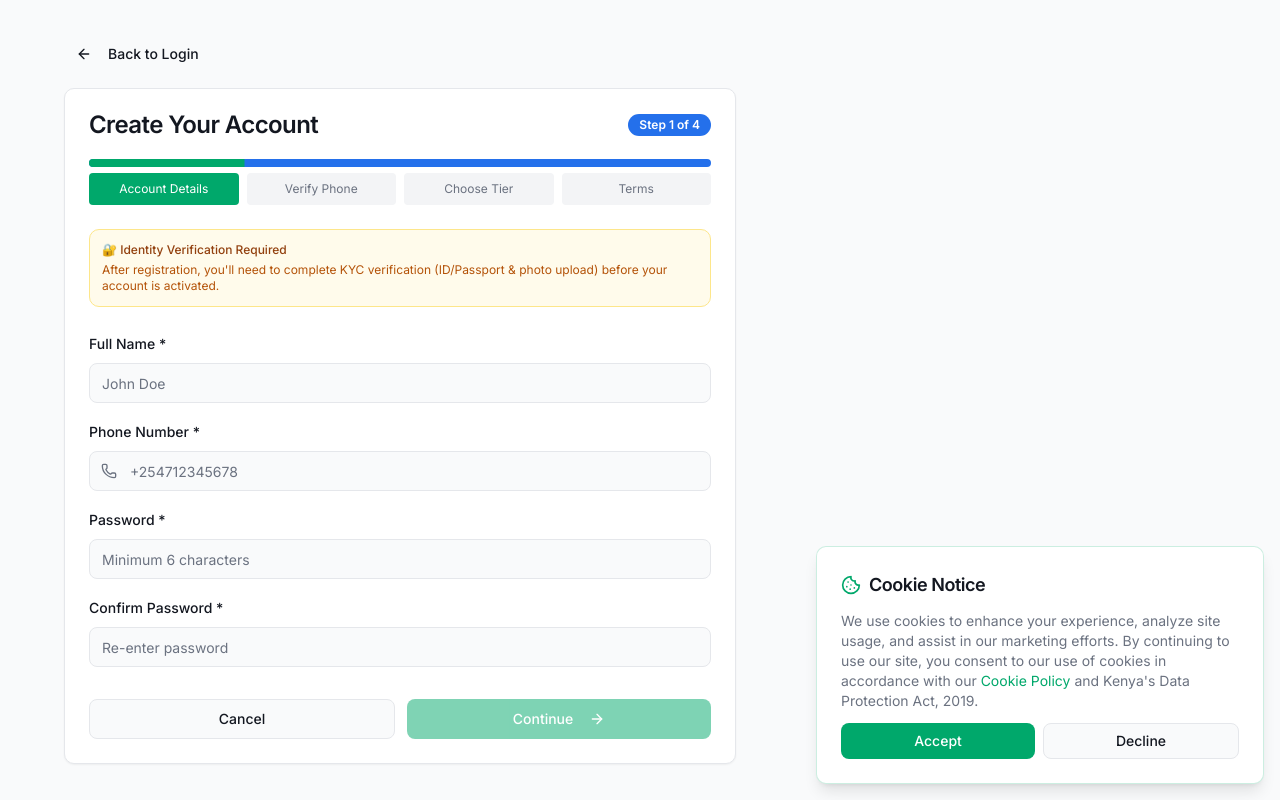
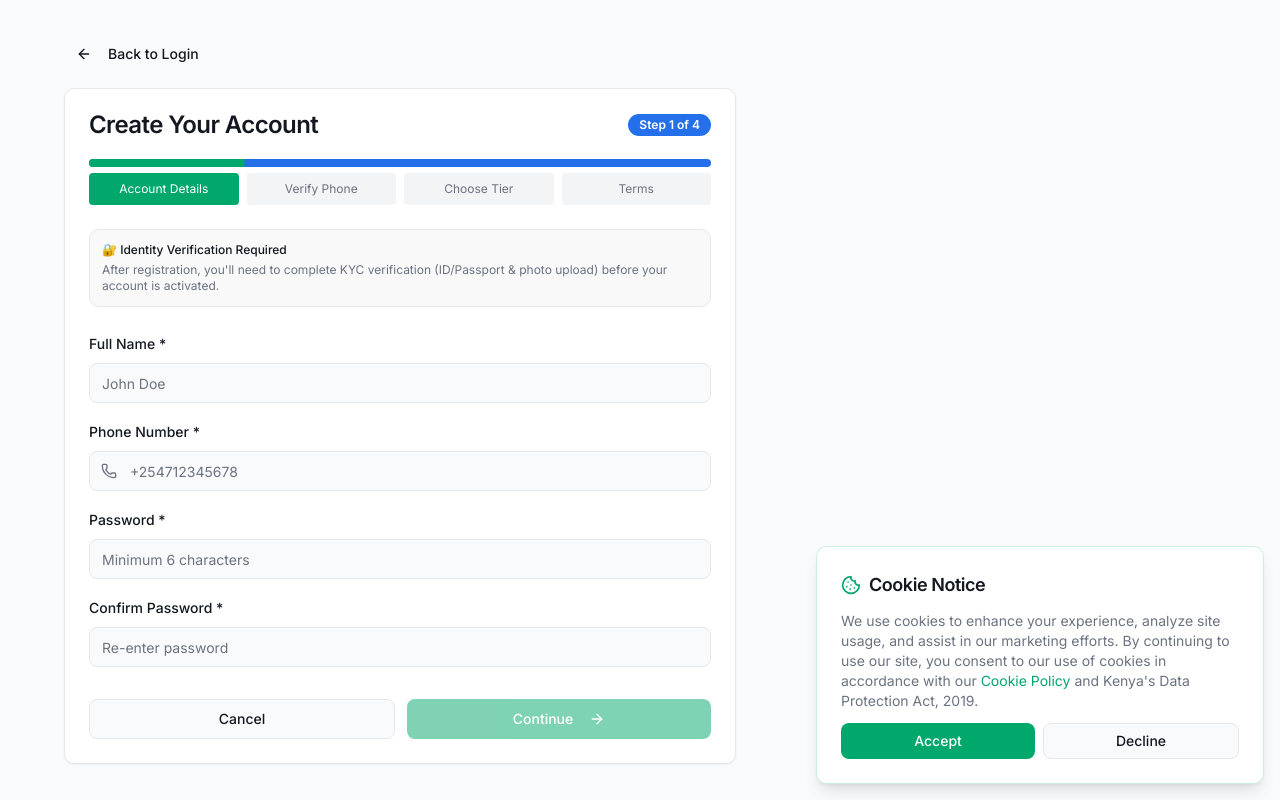
Before and after one commit to Ludwig-Kraph/collab-forge-46, a React (Vite) app: page /auth in a window 1280 px wide. Both pictures are taken after typing "5551234", "Sample123" into the empty fields and a click on the button "Create New Account". Built offline with nearby package versions, Linux system fonts and the light colour scheme.

Commit message:
Fix KYC & OTP flow
Co-authored-by: Ludwig-Kraph <117569635+Ludwig-Kraph@users.noreply.github.com>

```diff
--- a/src/components/auth/RegistrationWizard.tsx
+++ b/src/components/auth/RegistrationWizard.tsx
@@ -125,9 +125,9 @@ export function RegistrationWizard({ onComplete, onCancel }: RegistrationWizardP
 
       <CardContent className="space-y-6">
         {/* KYC Notice Banner */}
-        <div className="rounded-lg border border-amber-200 bg-amber-50 dark:border-amber-900/50 dark:bg-amber-950/30 p-3">
-          <p className="text-xs font-medium text-amber-800 dark:text-amber-200">🔐 Identity Verification Required</p>
-          <p className="text-xs text-amber-700 dark:text-amber-300 mt-1">
+        <div className="rounded-lg border border-border bg-muted/50 p-3">
+          <p className="text-xs font-medium text-foreground">🔐 Identity Verification Required</p>
+          <p className="text-xs text-muted-foreground mt-1">
             After registration, you'll need to complete KYC verification (ID/Passport &amp; photo upload) before your account is activated.
           </p>
         </div>
```
